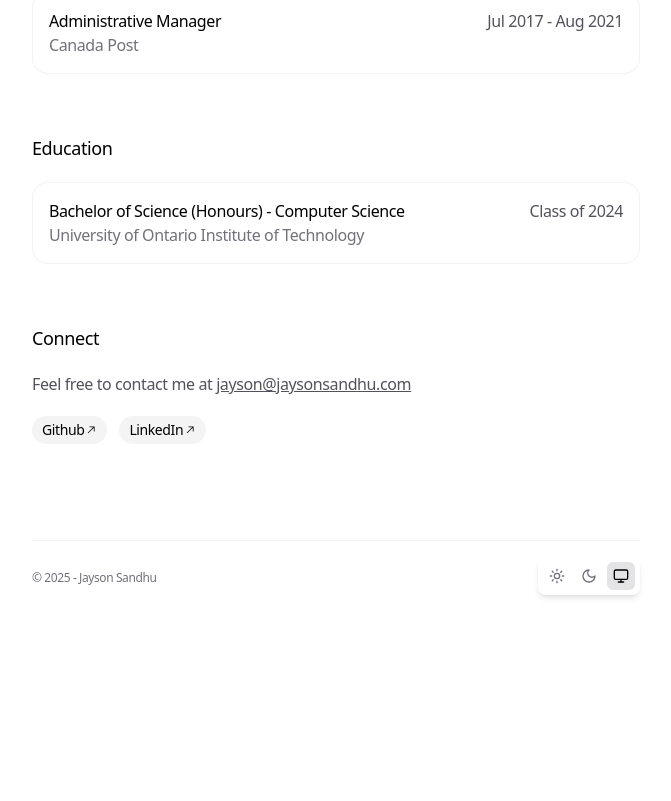
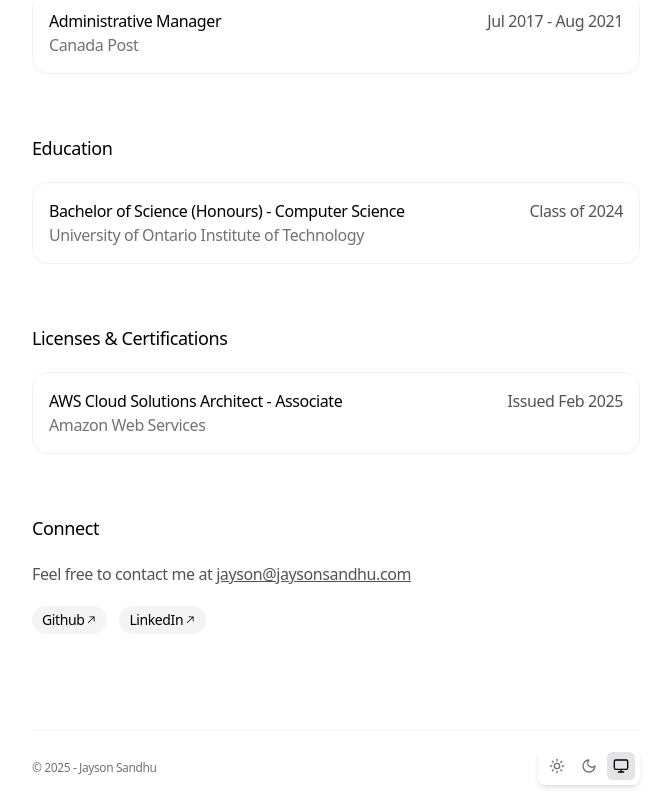
Before and after one commit to jayson-s/portfolio, a Next.js app: page / in a window 1280 px wide. Shown: the part 1784-2585 px from the top of the page, without its empty margins (304-975 px from the left). Before the commit the page ends 2395 px from the top, so only its background shows below. Built offline with nearby package versions, Linux system fonts and the light colour scheme.

Commit message:
Added certifications section

```diff
--- a/app/data.ts
+++ b/app/data.ts
@@ -1,3 +1,8 @@
+type SkillCategory = {
+  category: string
+  skills: string[]
+}
+
 type Project = {
   name: string
   description: string
@@ -20,14 +25,16 @@
   id: string
 }
 
+type Certification = {
+  company: string
+  name: string
+  date: string
+  id: string
+}
+
 type SocialLink = {
   label: string
   link: string
-}
-
-type SkillCategory = {
-  category: string
-  skills: string[]
 }
 
 export const SKILLS: SkillCategory[] = [
@@ -145,6 +152,15 @@
   },
 ]
 
+export const CERTIFICATE: Certification[] = [
+  {
+    company: 'Amazon Web Services',
+    name: 'AWS Cloud Solutions Architect - Associate',
+    date: 'Feb 2025',
+    id: 'cert1',
+  },
+]
+
 export const SOCIAL_LINKS: SocialLink[] = [
   {
     label: 'Github',
--- a/app/page.tsx
+++ b/app/page.tsx
@@ -10,6 +10,7 @@
   EDUCATION_,
   EMAIL,
   SOCIAL_LINKS,
+  CERTIFICATE,
 } from './data'
 
 const VARIANTS_CONTAINER = {
@@ -214,6 +215,41 @@
         variants={VARIANTS_SECTION}
         transition={TRANSITION_SECTION}
       >
+        <h3 className="mb-5 text-lg font-medium">Licenses & Certifications</h3>
+        <div className="flex flex-col space-y-2">
+          {CERTIFICATE.map((cert) => (
+            <div
+              className="relative overflow-hidden rounded-2xl bg-zinc-300/30 p-[1px] dark:bg-zinc-600/30"
+              key={cert.id}
+            >
+              <Spotlight
+                className="from-zinc-900 via-zinc-800 to-zinc-700 blur-2xl dark:from-zinc-100 dark:via-zinc-200 dark:to-zinc-50"
+                size={64}
+              />
+              <div className="relative h-full w-full rounded-[15px] bg-white p-4 dark:bg-zinc-900">
+                <div className="relative flex w-full flex-row justify-between">
+                  <div>
+                    <h4 className="font-normal dark:text-zinc-100">
+                      {cert.name}
+                    </h4>
+                    <p className="text-zinc-500 dark:text-zinc-400">
+                      {cert.company}
+                    </p>
+                  </div>
+                  <p className="text-zinc-600 dark:text-zinc-400">
+                    Issued {cert.date}
+                  </p>
+                </div>
+              </div>
+            </div>
+          ))}
+        </div>
+      </motion.section>
+
+      <motion.section
+        variants={VARIANTS_SECTION}
+        transition={TRANSITION_SECTION}
+      >
         <h3 className="mb-5 text-lg font-medium">Connect</h3>
         <p className="mb-5 text-zinc-600 dark:text-zinc-400">
           Feel free to contact me at{' '}
```
